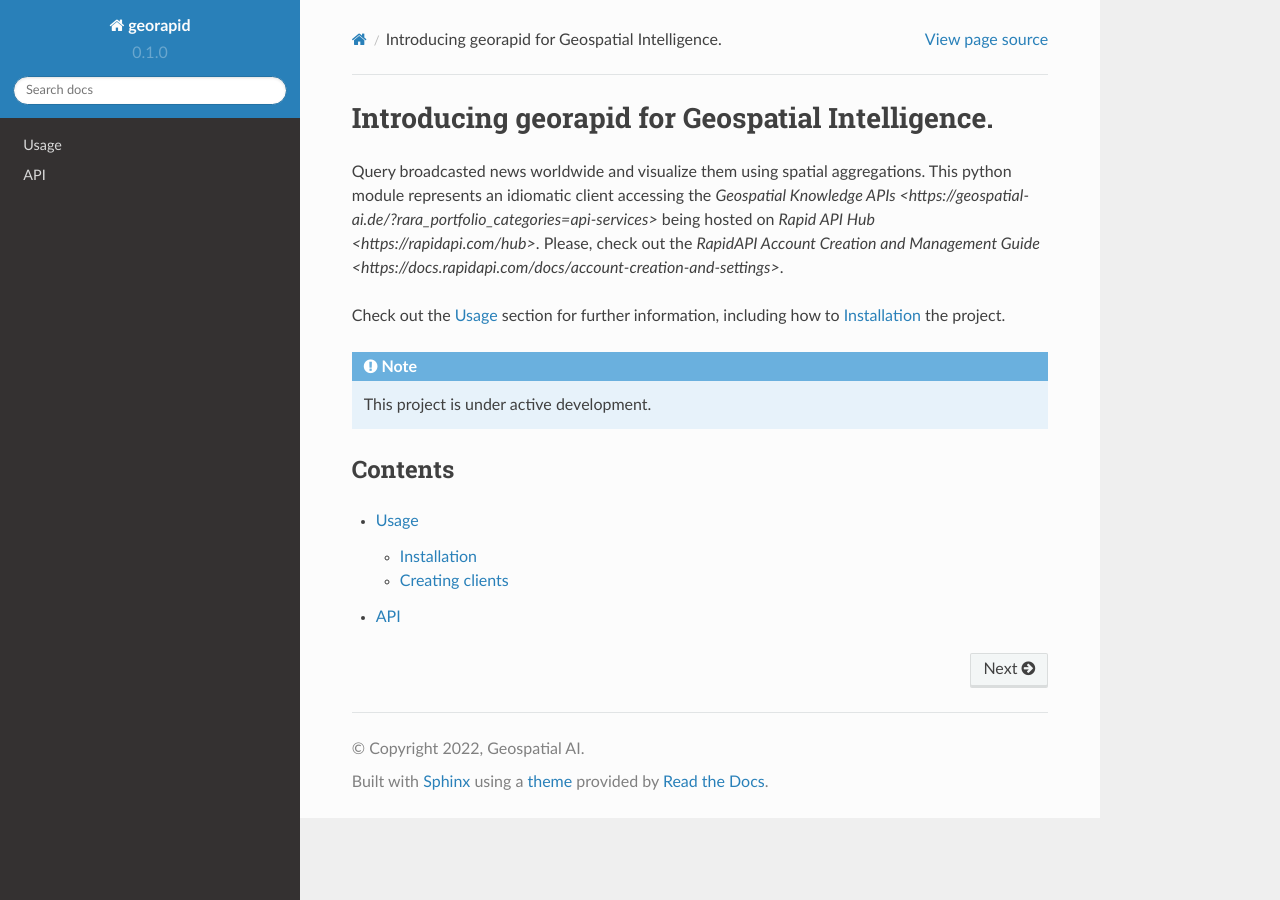
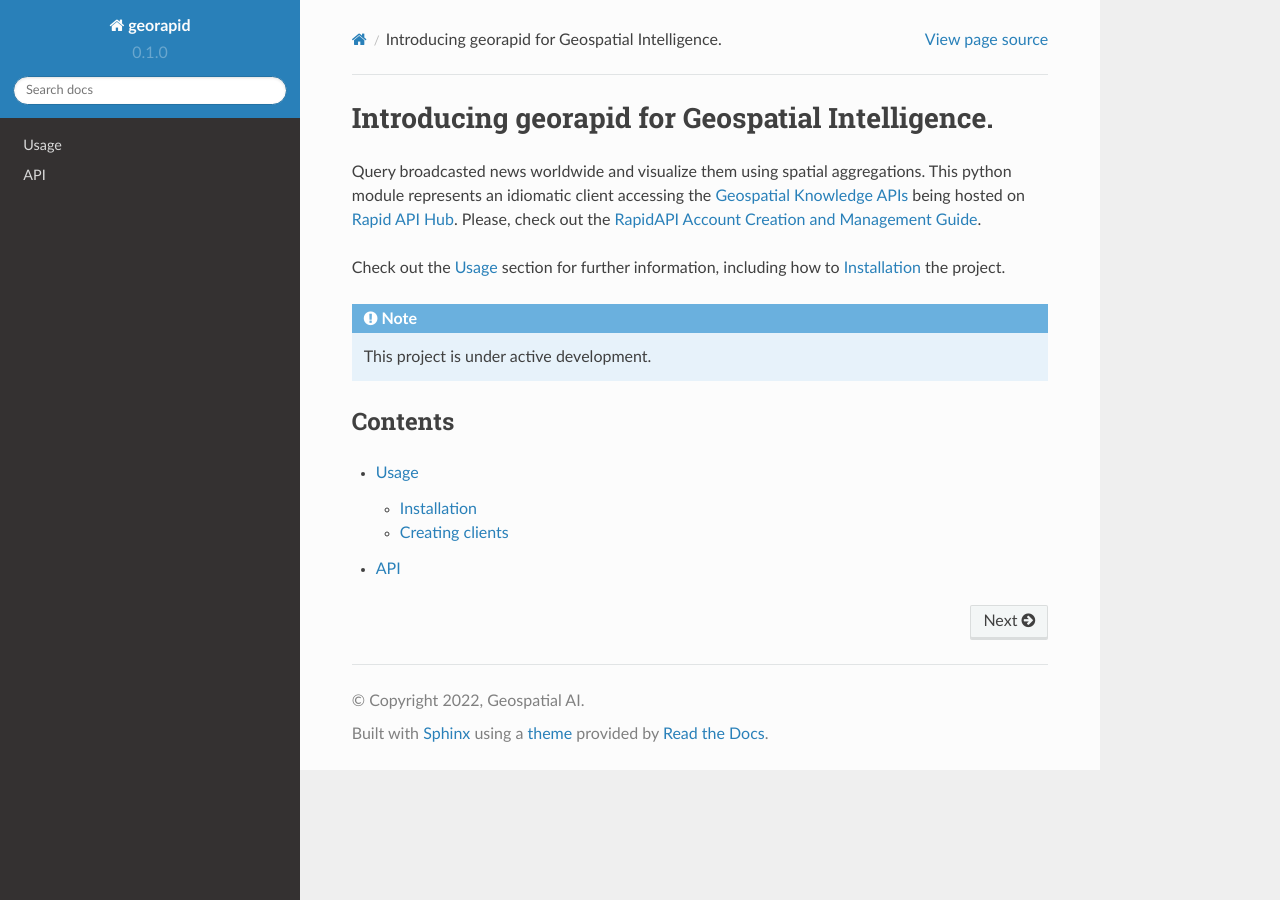
Before and after one commit to Geospatial-AI-DE/georapid-py, a Sphinx documentation site: the page built from docs/source/index.rst, in a window 1280 px wide. Built offline with Sphinx 7.4.7 and the Read the Docs theme 2.0.0, drawn with Linux system fonts in a browser that asks for light colours.

Commit message:
#2 Links corrected

```diff
--- a/docs/source/index.rst
+++ b/docs/source/index.rst
@@ -1,8 +1,8 @@
 Introducing georapid for Geospatial Intelligence.
 =================================================
 Query broadcasted news worldwide and visualize them using spatial aggregations.
-This python module represents an idiomatic client accessing the `Geospatial Knowledge APIs <https://geospatial-ai.de/?rara_portfolio_categories=api-services>` being hosted on `Rapid API Hub <https://rapidapi.com/hub>`.
-Please, check out the `RapidAPI Account Creation and Management Guide <https://docs.rapidapi.com/docs/account-creation-and-settings>`.
+This python module represents an idiomatic client accessing the `Geospatial Knowledge APIs <https://geospatial-ai.de/?rara_portfolio_categories=api-services>`_ being hosted on `Rapid API Hub <https://rapidapi.com/hub>`_.
+Please, check out the `RapidAPI Account Creation and Management Guide <https://docs.rapidapi.com/docs/account-creation-and-settings>`_.
 
 
 Check out the :doc:`usage` section for further information, including
```
